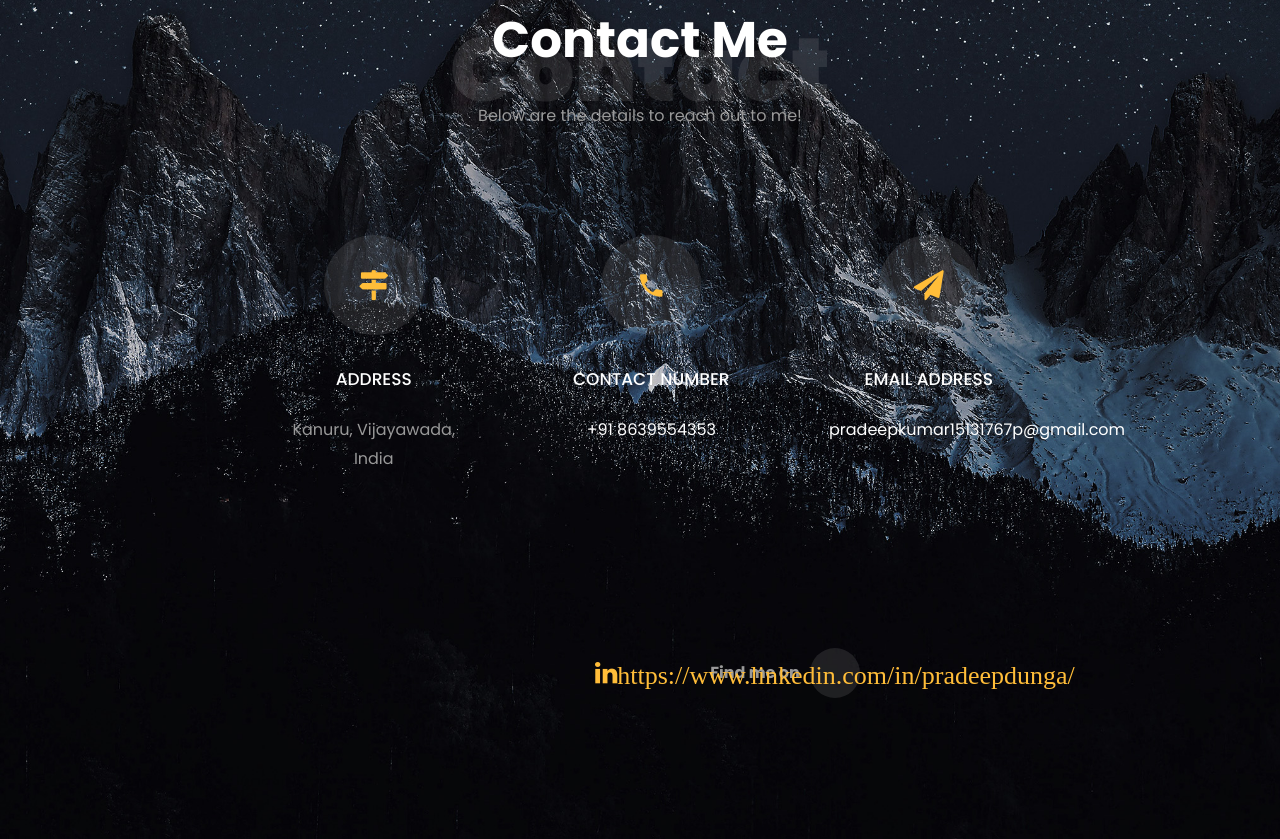
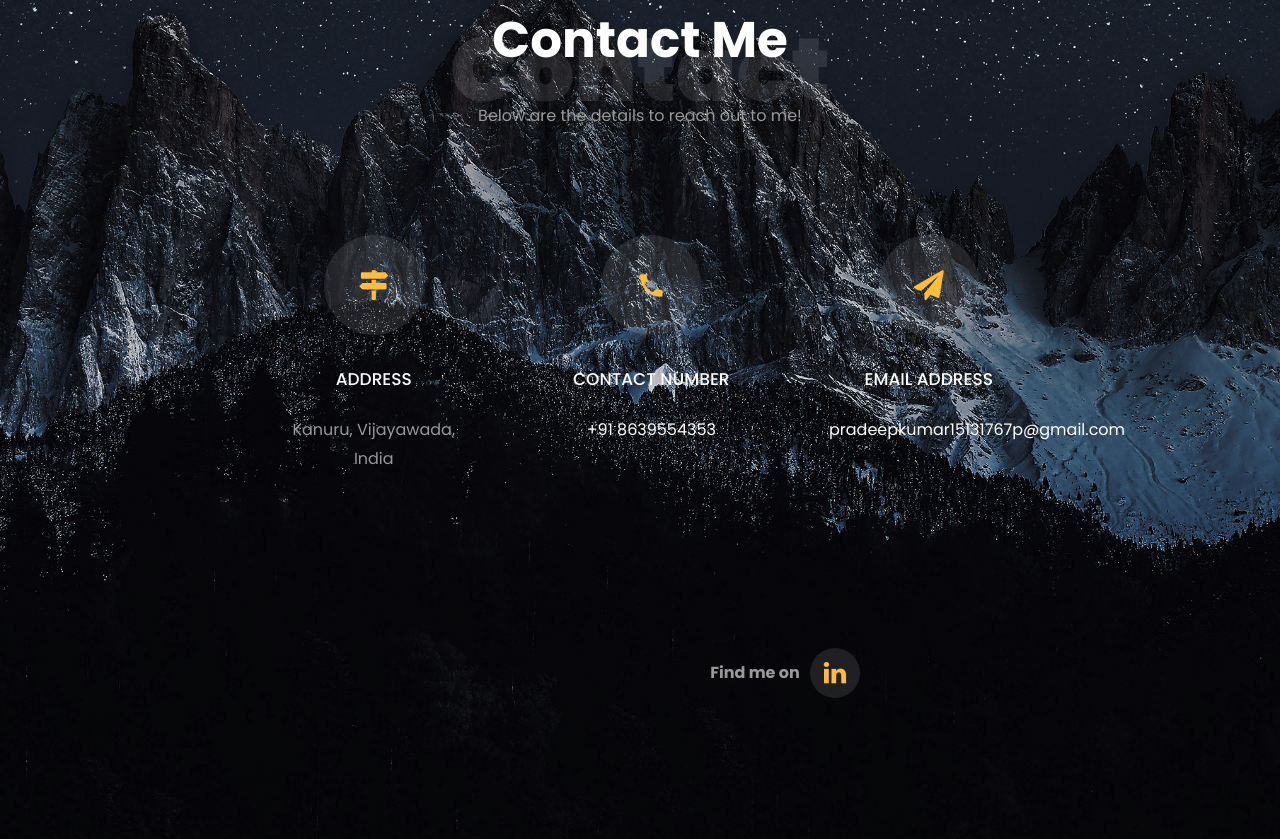
Before and after one commit to PradeepKumarDunga/PradeepKumar-Portfolio, a plain HTML site: page index.html in a window 1280 px wide. Shown: the part 2395-3234 px from the top of the page. Drawn offline with Linux system fonts and the light colour scheme; files whose address does not match are found by name.

Commit message:
Update index.html

```diff
--- a/index.html
+++ b/index.html
@@ -365,7 +365,7 @@
 				<br>
 					<ul class="ftco-footer-social list-unstyled d-flex justify-content-center align-items-center mb-0">
 					  <li class="ftco-animate normal-txt"><b>Find me on </b> </li>
-					  <li class="ftco-animate"><a href="https://www.linkedin.com/in/pradeepdunga/"><span class="icon-linkedin">https://www.linkedin.com/in/pradeepdunga/</span></a></li>
+					  <li class="ftco-animate"><a href="https://www.linkedin.com/in/pradeepdunga/"><span class="icon-linkedin"></span></a></li>
 					</ul>
 				<br>
 		   </div>
```
